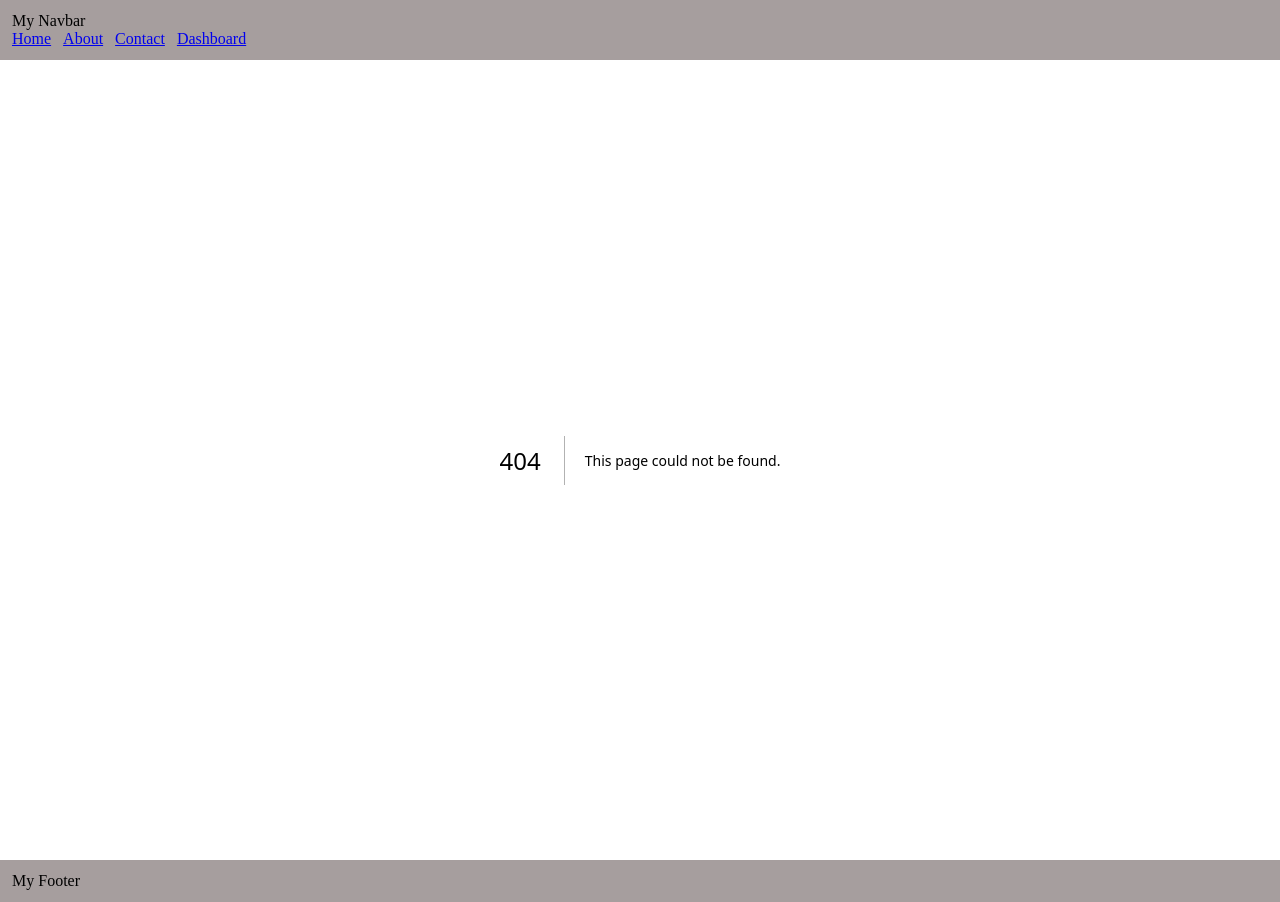
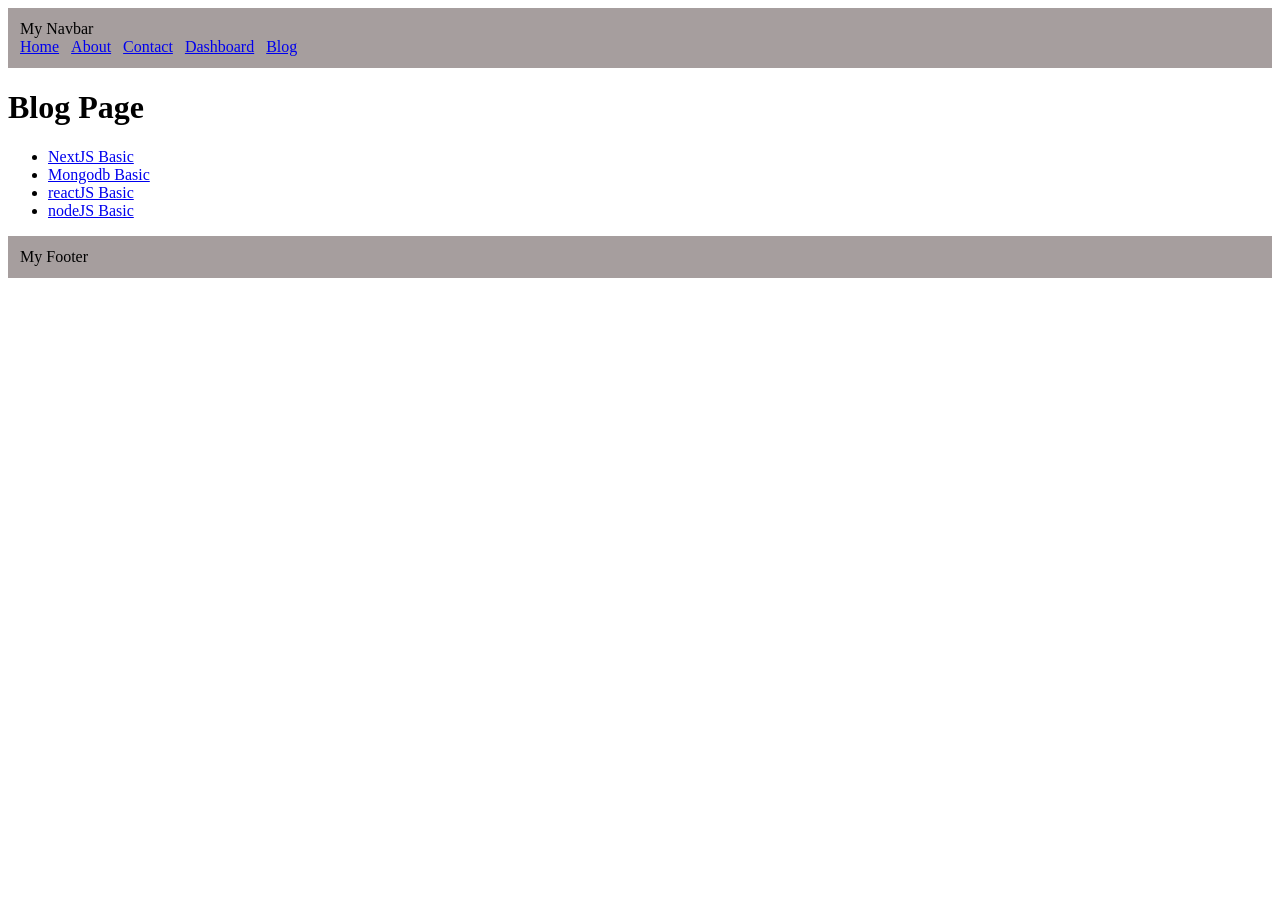
Before and after one commit to devforhad24/nextJS, a Next.js app in the folder nextjs-course/: page /blog in a window 1280 px wide. Before the commit this address had no page. After the commit the page ends 800 px from the top, so only its background shows below. Built offline with nearby package versions, Linux system fonts and the light colour scheme.

Commit message:
dynamic routes - url, params

```diff
--- /dev/null
+++ b/nextjs-course/app/blog/page.jsx
@@ -0,0 +1,38 @@
+import Link from "next/link";
+
+const blogs = [
+  {
+    slug: "nextjs",
+    title: "NextJS Basic",
+  },
+  {
+    slug: "mongodb",
+    title: "Mongodb Basic",
+
+  },
+  {
+    slug: "react",
+    title: "reactJS Basic",
+
+  },
+  {
+    slug: "node",
+    title: "nodeJS Basic",
+
+  },
+];
+
+export default function BlogPage() {
+  return (
+    <div>
+      <h1>Blog Page</h1>
+      <ul>
+        {blogs.map((blog) => (
+          <li key={blog.slug}>
+            <Link href={`/blog/${blog.slug}`}>{blog.title}</Link>
+          </li>
+        ))}
+      </ul>
+    </div>
+  );
+}
--- a/nextjs-course/app/layout.tsx
+++ b/nextjs-course/app/layout.tsx
@@ -14,6 +14,7 @@ export default function RootLayout({children} : {children : ReactNode}){
             <Link href="/about">About</Link>
             <Link href="/contact">Contact</Link>
             <Link href="/dashboard">Dashboard</Link>
+            <Link href="/blog">Blog</Link>
           </nav>
         </header>
         {children}
```
Also changed, not shown: nextjs-course/app/blog/[slug]/page.tsx (added, +44 -0 lines).
